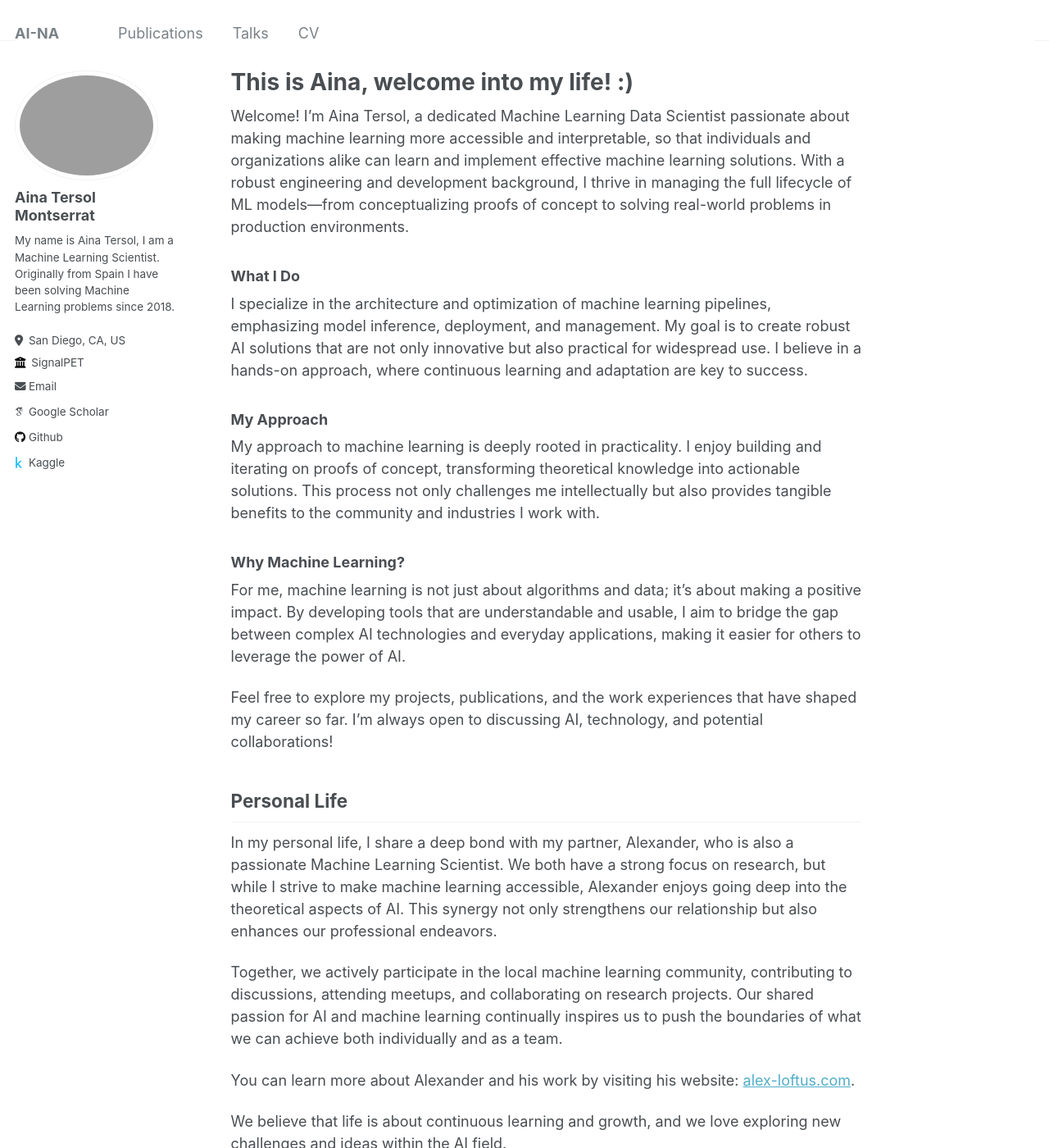
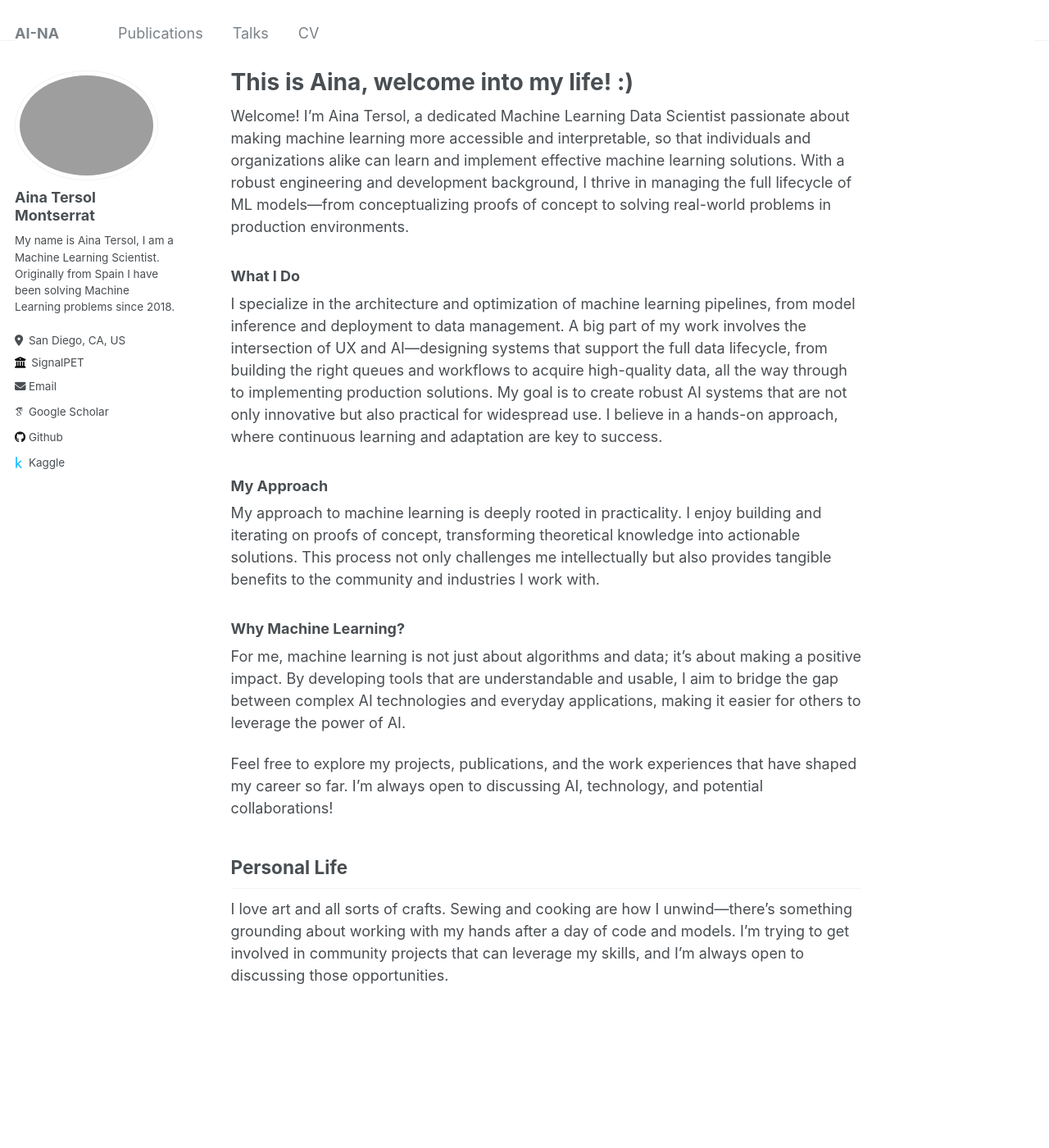
Before and after one commit to ainatersol/ainatersol.github.io, a Jekyll site: the page built from _pages/about.md, in a window 1280 px wide and 1400 px high. Shown: the whole window at 82% size. Built offline with Jekyll 4.4.1, drawn with Linux system fonts in a browser that asks for light colours; some web fonts are replaced.

Commit message:
update abotu me

```diff
--- a/_pages/about.md
+++ b/_pages/about.md
@@ -11,7 +11,7 @@ Welcome! I'm Aina Tersol, a dedicated Machine Learning Data Scientist passionate
 With a robust engineering and development background, I thrive in managing the full lifecycle of ML models—from conceptualizing proofs of concept to solving real-world problems in production environments.
 
 ### What I Do
-I specialize in the architecture and optimization of machine learning pipelines, emphasizing model inference, deployment, and management. My goal is to create robust AI solutions that are not only innovative but also practical for widespread use. I believe in a hands-on approach, where continuous learning and adaptation are key to success.
+I specialize in the architecture and optimization of machine learning pipelines, from model inference and deployment to data management. A big part of my work involves the intersection of UX and AI—designing systems that support the full data lifecycle, from building the right queues and workflows to acquire high-quality data, all the way through to implementing production solutions. My goal is to create robust AI systems that are not only innovative but also practical for widespread use. I believe in a hands-on approach, where continuous learning and adaptation are key to success.
 
 ### My Approach
 My approach to machine learning is deeply rooted in practicality. I enjoy building and iterating on proofs of concept, transforming theoretical knowledge into actionable solutions. This process not only challenges me intellectually but also provides tangible benefits to the community and industries I work with.
@@ -23,10 +23,4 @@ Feel free to explore my projects, publications, and the work experiences that ha
 
 
 ## Personal Life
-In my personal life, I share a deep bond with my partner, Alexander, who is also a passionate Machine Learning Scientist. We both have a strong focus on research, but while I strive to make machine learning accessible, Alexander enjoys going deep into the theoretical aspects of AI. This synergy not only strengthens our relationship but also enhances our professional endeavors.
-
-Together, we actively participate in the local machine learning community, contributing to discussions, attending meetups, and collaborating on research projects. Our shared passion for AI and machine learning continually inspires us to push the boundaries of what we can achieve both individually and as a team.
-
-You can learn more about Alexander and his work by visiting his website: [alex-loftus.com](http://alex-loftus.com).
-
-We believe that life is about continuous learning and growth, and we love exploring new challenges and ideas within the AI field.
+I love art and all sorts of crafts. Sewing and cooking are how I unwind—there's something grounding about working with my hands after a day of code and models. I'm trying to get involved in community projects that can leverage my skills, and I'm always open to discussing those opportunities.
```
Also changed, not shown: _pages/cv.md (+1 -1 lines), 1 other file.
